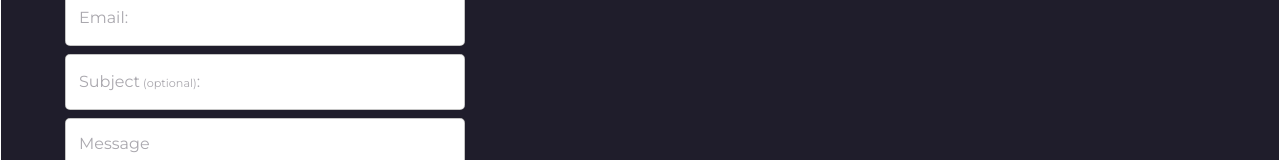
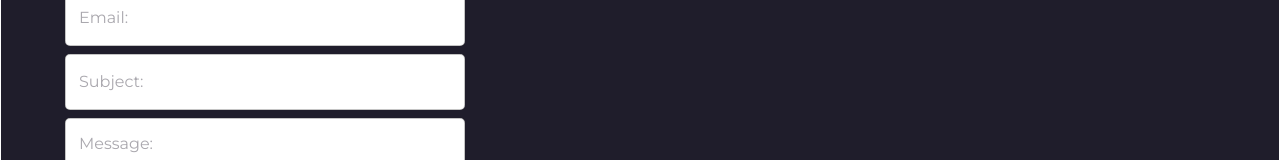
Before and after one commit to earthjan/earth, a React (Create React App) app: page / in a window 1280 px wide. Shown: the part 3218-3378 px from the top of the page. Built offline with nearby package versions, Linux system fonts and the light colour scheme.

Commit message:
Make fields required

```diff
--- a/src/components/atoms/TextField/TextField.js
+++ b/src/components/atoms/TextField/TextField.js
@@ -80,6 +80,7 @@ const TextField = ({
       sx={styles.textfield}
       onChange={onChange}
       fullWidth
+      required
     />
   );
 };
--- a/src/components/templates/MainPage/Contact/Contact.js
+++ b/src/components/templates/MainPage/Contact/Contact.js
@@ -2,18 +2,9 @@ import React from "react";
 
 import PropTypes from "prop-types";
 
-import {
-  Box,
-  Typography,
-  InputAdornment,
-  Button,
-  Stack,
-} from "@mui/material";
+import { Box, Typography, InputAdornment, Button, Stack } from "@mui/material";
 
-import TextTitle from "../../../atoms/TextTitle/TextTitle";
-import TextGray from "../../../atoms/TextGray/TextGray";
-import TextField from "../../../atoms/TextField/TextField";
-import TextLink from "../../../atoms/TextLink/TextLink";
+import { TextTitle, TextGray, TextField, TextLink } from "../../../atoms/atoms";
 
 import styles from "./styles";
 
@@ -32,22 +23,11 @@ const Contact = ({ downloadLinks: { CV, resume }, handleSubmit }) => {
       <TextGray>
         Lorem ipsum dolor sit amet, consectetur adipiscing elit.
       </TextGray>
-      <Box component="form" {...styles.form}>
+      <Box component="form" onSubmit={handleSubmit} {...styles.form}>
         <Stack spacing={1}>
-          <TextField label="Name:" />
-          <TextField label="Email:" />
-          <TextField
-            label={
-              <Typography>
-                Subject
-                <Typography component="span" fontSize="0.7rem">
-                  {" "}
-                  (optional)
-                </Typography>
-                :
-              </Typography>
-            }
-          />
+          <TextField label="Name:"/>
+          <TextField label="Email:"/>
+          <TextField label={<Typography>Subject:</Typography>}/>
 
           <Box sx={styles.messageBase}>
             <TextField
@@ -56,7 +36,7 @@ const Contact = ({ downloadLinks: { CV, resume }, handleSubmit }) => {
               rows={10}
               inputAdornment={
                 <InputAdornment position="start" sx={styles.inputAdornment}>
-                  Message
+                  Message:
                 </InputAdornment>
               }
               onChange={handleMessage}
@@ -70,7 +50,6 @@ const Contact = ({ downloadLinks: { CV, resume }, handleSubmit }) => {
               variant="contained"
               color={styles.submit.color}
               sx={styles.submit.sx}
-              onClick={handleSubmit}
             >
               Send
             </Button>
```
Also changed, not shown: src/pages/public/MainPage/MainPage.js (+4 -4 lines).
